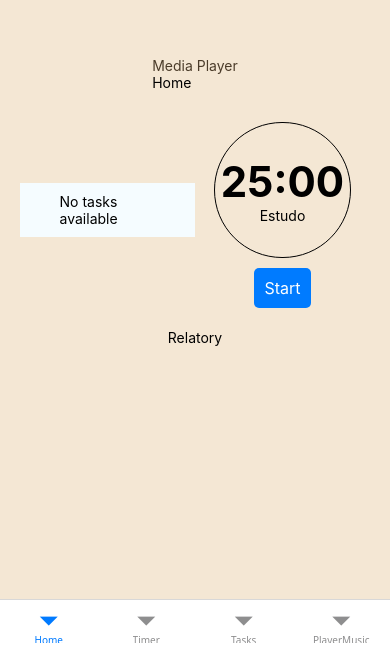
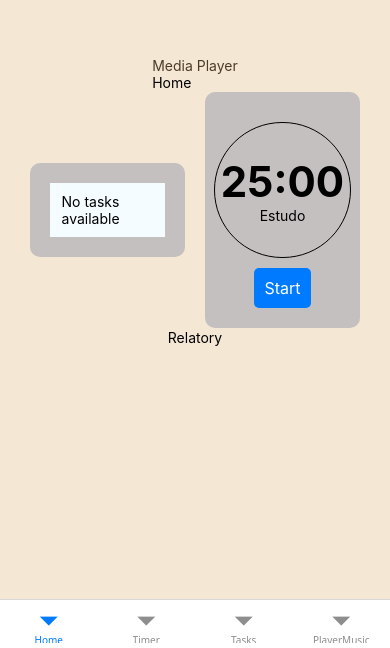
Before and after one commit to gabrielvedova/doropomo, a React Native app in the folder doropomo/: screen /Home in a window 390 px wide. Shown: the part 196-844 px from the top of the page. Built offline with nearby package versions, Linux system fonts and the light colour scheme.

Commit message:
feat(Home): Wrap Tasks and Timer components in TouchableOpacity for improved interactivity

```diff
--- a/doropomo/src/views/Home.js
+++ b/doropomo/src/views/Home.js
@@ -1,5 +1,11 @@
 import React from "react";
-import { Text, SafeAreaView, View, StyleSheet } from "react-native";
+import {
+  Text,
+  SafeAreaView,
+  View,
+  StyleSheet,
+  TouchableOpacity,
+} from "react-native";
 import Tasks from "./Tasks";
 import Timer from "./Timer";
 import colors from "../colors.json";
@@ -12,8 +18,12 @@ export default (props) => {
         <Text>Home</Text>
       </View>
       <View style={styles.pomodoroContainer}>
-        <Tasks showButton={false} />
-        <Timer />
+        <TouchableOpacity style={styles.pomodoroItem}>
+          <Tasks showButton={false} />
+        </TouchableOpacity>
+        <TouchableOpacity style={styles.pomodoroItem}>
+          <Timer />
+        </TouchableOpacity>
       </View>
       <View>
         <Text>Relatory</Text>
@@ -37,4 +47,13 @@ const styles = StyleSheet.create({
     height: "30%",
     padding: 20,
   },
+  pomodoroItem: {
+    flex: 1,
+    justifyContent: "center",
+    alignItems: "center",
+    backgroundColor: "#C4C0C0",
+    borderRadius: 10,
+    margin: 10,
+    padding: 20,
+  },
 });
```
